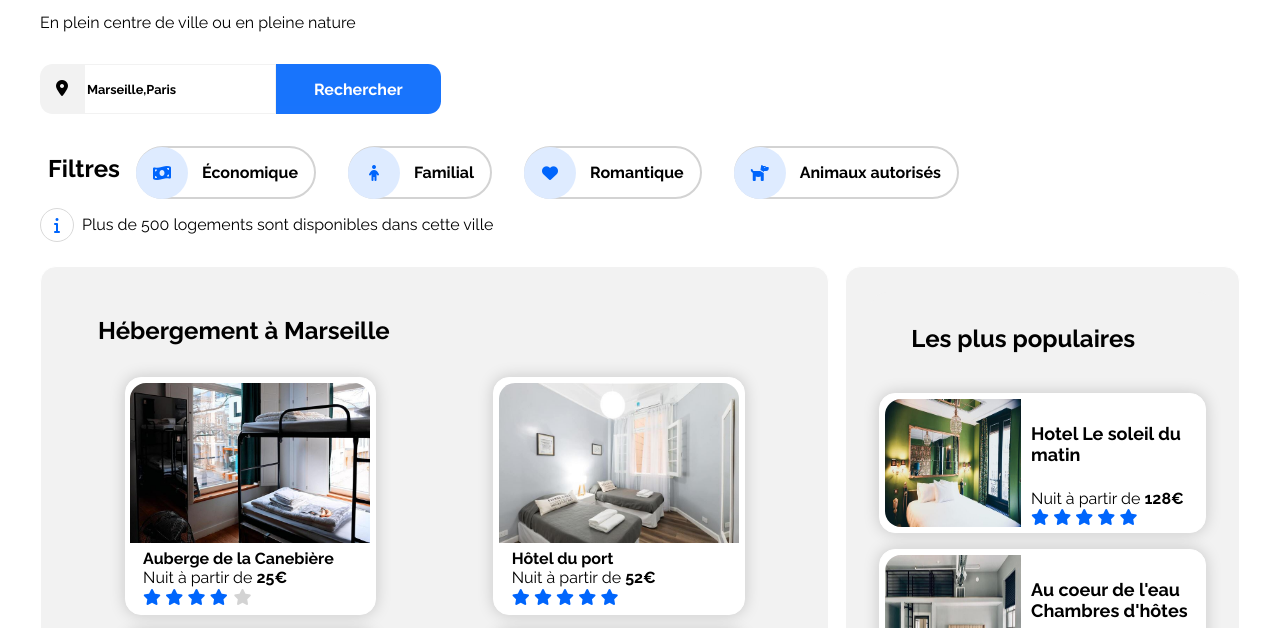
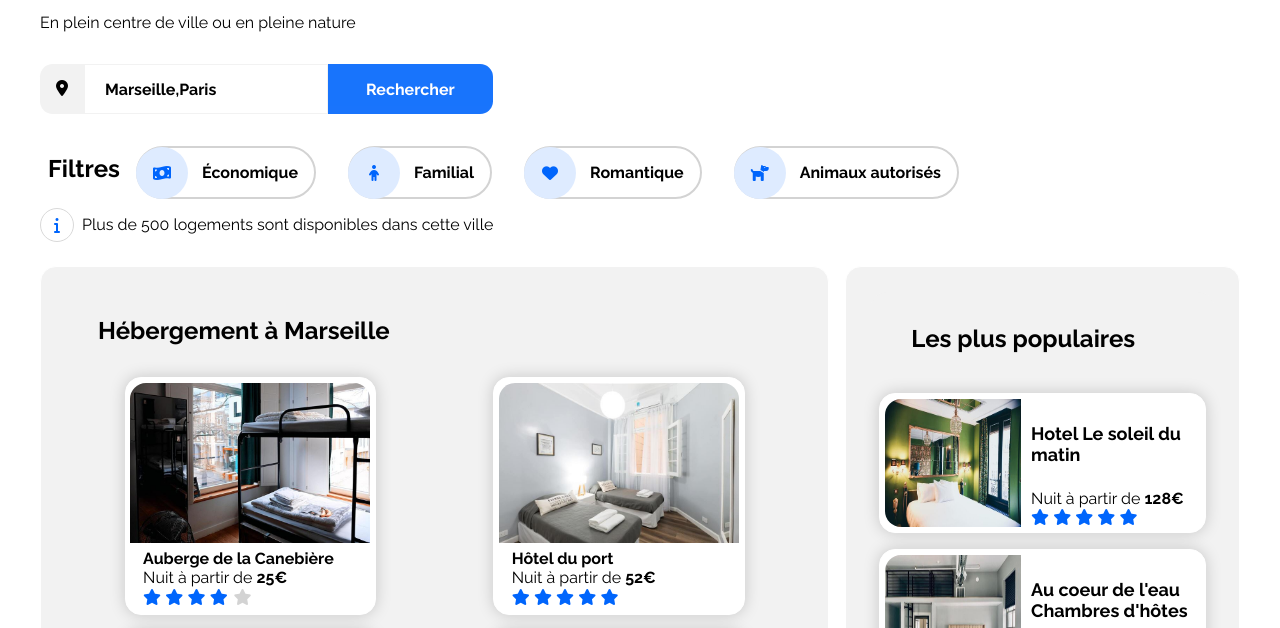
Before and after one commit to milenko31/P2_BOOKI, a plain HTML site: page index.html in a window 1280 px wide. Shown: the part 149-777 px from the top of the page. Drawn offline with Linux system fonts and the light colour scheme.

Commit message:
08/02/2022

```diff
--- a/style.css
+++ b/style.css
@@ -158,6 +158,7 @@ i{
 
 /*boutton rechercher*/
 button{
+
     border-radius: 0rem 0.8rem 0.8rem 0rem;/*bordure arrondies en haut a droite et bas droite*/
     color: white;/*couleur du texte blanc sur le boutton*/
     background-color:#0065fc;/*couleur arrière-plan du boutton rechercher en bleu*/
@@ -166,16 +167,22 @@ button{
     opacity: 0.9;
     font-weight: bold;
     font-size: medium;
+
 }
 
+.imput{
+    padding-left: 20px;
+    font-size: medium;
+}
 /*texte quand le champ de saisie est vide*/
 ::placeholder{
 
     color: black;/*couleur grise*/
     font-weight: bold;/*gras*/
-    font-size: 0.8rem;/*taille 0.8 rem*/
+    font-size: medium;
 
 }
+
 
 /*icône loupe*/
 
@@ -480,39 +487,55 @@ button{
     background-color: white;
     box-shadow: 0 0 1rem #0000002e;
 
-
-
-
 }
 
 
 /*direction des 2 div dans l'article*/
 .popular-fix-a1 {
+
     flex-direction: row;
+
 }
+
+
 /*image 100% de la hauteur de la div bordures arrondies*/
 .popular-fix-a1 img{
+
     height: 100%;
     border-radius: 1rem 0 0 1rem;
     width:8.5rem;
 
 }
+
 /*marge 0*/
 .popular-fix-a{
+
     margin: 0;
 
 }
+
+
 /*marge 0 pour le H3*/
 .popular-fix-a h3{
+
     margin: 0;
+
 }
+
+
 /*marge 0 pour les paragraphes*/
 .popular-fix-a p{
+
     margin: 0;
+
 }
+
+
 /*marge 0 pour les étoiles restent collées*/
 .popular-fix-a .blue{
+
     padding:0;
+
 }
 
 
@@ -529,66 +552,90 @@ button{
 /*    ACTIVITES A MARSEILLE ACTIVITES A MARSEILLE ACTIVITES A MARSEILLE*/
 
 .main-marseille{
+
     height: 650px;
     max-height: 650px;
     margin-left: 50px;
     margin-right: 50px;
+
 }
+
 
 /*H2 activités à Marseille*/
 h2{
+
     margin-left: 1rem;
+
 }
+
+
 /*H2 activités à Marseille*/
 
 /*Labels sur groupe d'image*/
 .activity-marseille h4{
+
     font-weight: bold;
     font-size: large;
     margin:0%;
     padding: 8px 0 0 25px;
+
 }
 
 /*Labels sur groupe d'image*/
 
 .main-marseille .activity-marseille{
+
     height: 575px;
     max-height: 575px;
     gap: 2rem;
     background-color: white;
     display: flex;/*pour que les images s'alignent correct*/
+
 }
 
 
 .main-marseille .activity-marseille div{
+
     display: flex;/*aligner toute les images*/
     width:100%;
     box-shadow: 0 0 1rem #0000002e;
     border-radius: 1rem;
+
 }
+
+
 /*dimension des sections*/
 .activity-marseille section{
+
     height: 575px;
     max-height: 575px;
     width:100%;
+
 }
+
 
 /*config image partie 1*/
 .first img{
+
     height: 90%;
     width: 100%;
     border-radius: 1rem 1rem 0 0;
     object-fit: cover;
+
 }
+
 
 /*partie 2 séparée en 2*/
 .second-a div{
+
     display: flex;
     flex-basis: 60%;
 
 }
 
+
 .second-b div{
+
     flex-basis: 40%;
 }
 
```
